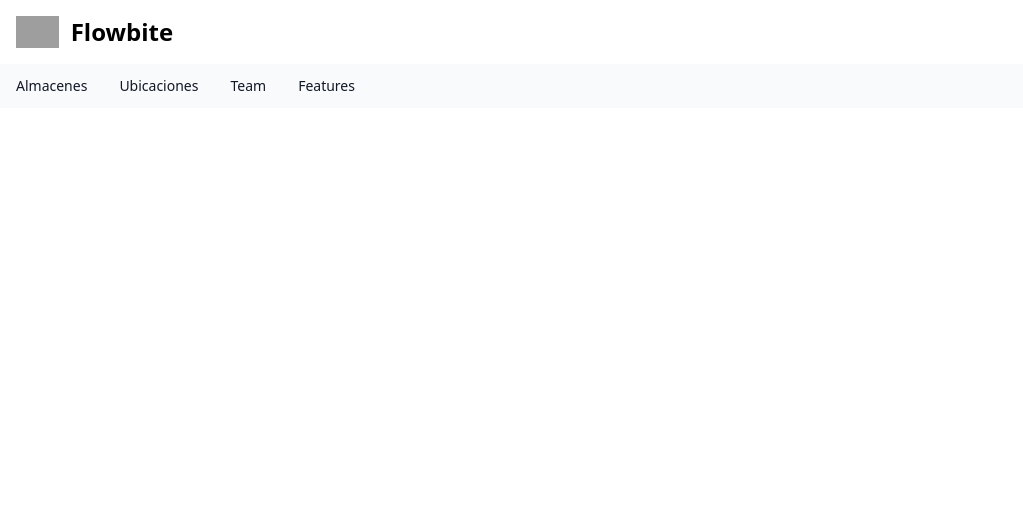
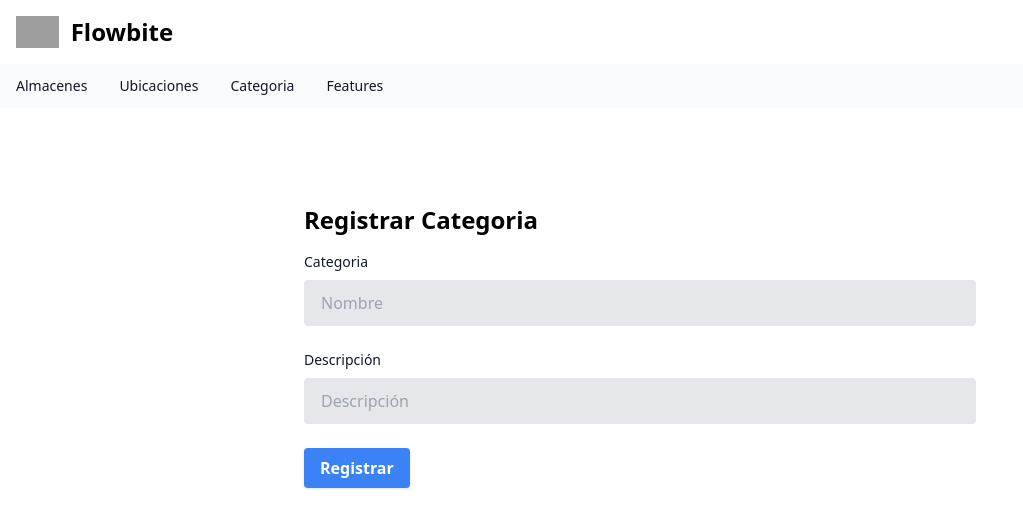
Before and after one commit to LucianaBlancoAranibar/InventarioReact, a React (Vite) app: page /FormCategory in a window 1280 px wide. Shown: the top 528 px of the page, without its empty margins (0-1023 px from the left). Built offline with nearby package versions, Linux system fonts and the light colour scheme; grey boxes are pictures that could not be loaded.

Commit message:
categoria

```diff
--- a/src/App.jsx
+++ b/src/App.jsx
@@ -10,6 +10,9 @@ import AlmacenEdit from './AlmacenEdit';
 import ListaUbicaciones from './ListaUbicaciones';
 import UbicacionEdit from './UbicacionEdit';
 import FormUbicacion from './FormUbicacion';
+import ListCategory from './ListCategory';
+import FormCategory from './FormCategory';
+
 
 function App() {
   const [count, setCount] = useState(0)
@@ -25,6 +28,9 @@ function App() {
         <Route path="/ListaUbicaciones" element={<ListaUbicaciones />} />
         <Route path="/UbicacionEdit/:id" element={<UbicacionEdit />} />
         <Route path="/FormUbicacion" element={<FormUbicacion />} />
+        <Route path="/ListCategory" element={<ListCategory />} />
+        <Route path="/FormCategory" element={<FormCategory />} />
+
       </Routes>
     </BrowserRouter>
     </>
--- /dev/null
+++ b/src/FormCategory.jsx
@@ -0,0 +1,79 @@
+import React, { useState, useEffect } from "react";
+import axios from "axios";
+
+const FormCategory = () => {
+
+  const [nombre, setNombre] = useState("");
+  const [descripcion, setDescripcion] = useState("");
+
+  const registrarCategory = async (e) => {
+    e.preventDefault();
+
+    try {
+      const respuesta = await axios.post("https://localhost:7010/api/Categoriums", {
+        NombreCategoria: nombre,
+        Descripcion: descripcion,
+
+      });
+
+      console.log("Category registrada:", respuesta.data);
+      // Limpiar el formulario después de una inserción exitosa
+      setNombre("");
+      setDescripcion("");
+
+    } catch (error) {
+      console.error("Error al registrar category:", error);
+      console.log("Category registrada:", respuesta.data);
+    }
+  };
+
+  return (
+    <section className="container mx-auto mt-8">
+      <div className="mx-auto max-w-2xl lg:py-16">
+        <h2 className="text-2xl font-semibold mb-4">Registrar Categoria</h2>
+        <form onSubmit={registrarCategory}>
+          <div className="mb-6">
+            <label htmlFor="nombre" className="block mb-2 text-sm font-medium text-gray-900 dark:text-white">
+              Categoria
+            </label>
+            <input
+              type="text"
+              id="nombre"
+              name="nombre"
+              value={nombre}
+              onChange={(e) => setNombre(e.target.value)}
+              className="block w-full bg-gray-200 text-gray-700 border rounded py-3 px-4 mb-3 leading-tight focus:outline-none focus:bg-white focus:border-gray-500"
+              placeholder="Nombre"
+              required
+            />
+          </div>
+          <div className="mb-6">
+            <label htmlFor="descripcion" className="block mb-2 text-sm font-medium text-gray-900 dark:text-white">
+              Descripción
+            </label>
+            <input
+              type="text"
+              id="descripcion"
+              name="descripcion"
+              value={descripcion}
+              onChange={(e) => setDescripcion(e.target.value)}
+              className="block w-full bg-gray-200 text-gray-700 border rounded py-3 px-4 mb-3 leading-tight focus:outline-none focus:bg-white focus:border-gray-500"
+              placeholder="Descripción"
+              required
+            />
+          </div>
+
+          <button
+            type="submit"
+            className="shadow bg-blue-500 hover:bg-blue-400 focus:shadow-outline focus:outline-none text-white font-bold py-2 px-4 rounded"
+          >
+            Registrar
+          </button>
+        </form>
+      </div>
+    </section>
+  );
+};
+
+export default FormCategory;
+``
--- a/src/FormUbicacion.jsx
+++ b/src/FormUbicacion.jsx
@@ -22,9 +22,8 @@ const FormUbicacion = () => {
   const registrarUbicacion = async (e) => {
     e.preventDefault();
 
-    // Verificar si se ha seleccionado un almacén
     if (!almacenId) {
-      console.error("Debe seleccionar un almacén.");
+      alert("Debe seleccionar un almacén."); // Usar alert para notificar al usuario o implementar otra forma de notificación
       return;
     }
 
@@ -32,38 +31,27 @@ const FormUbicacion = () => {
       const respuesta = await axios.post("https://localhost:7010/api/Ubicacions", {
         NombreUbicacion: nombre,
         Descripcion: descripcion,
-        AlmacenId: parseInt(almacenId, 10) // Asegurarse de que sea un entero
+        AlmacenId: parseInt(almacenId, 10),
       });
 
       console.log("Ubicación registrada:", respuesta.data);
+      // Limpiar el formulario después de una inserción exitosa
       setNombre("");
       setDescripcion("");
-      setAlmacenId(""); // Resetear el almacenId también
+      setAlmacenId("");
     } catch (error) {
       console.error("Error al registrar ubicación:", error);
     }
   };
 
   return (
-    <>
     <section className="container mx-auto mt-8">
       <div className="mx-auto max-w-2xl lg:py-16">
-          <h2 className="text-2xl font-semibold mb-4">Registrar Ubicacion</h2>
-          <form
-            className="w-full"
-            onSubmit={(e) => {
-              e.preventDefault();
-              registrarUbicacion(e);
-            }}
-          >
-            <div className="container mx-auto mt-8">
-              <div className="flex -mx-3 mb-6">
-                <div className="w-full px-3">
-                  <label
-                    htmlFor="nombre"
-                    className="block mb-2 text-sm font-medium text-gray-900 dark:text-white"
-                  >
-                    Nombre del Ubicacion
+        <h2 className="text-2xl font-semibold mb-4">Registrar Ubicación</h2>
+        <form onSubmit={registrarUbicacion}>
+          <div className="mb-6">
+            <label htmlFor="nombre" className="block mb-2 text-sm font-medium text-gray-900 dark:text-white">
+              Nombre de la Ubicación
             </label>
             <input
               type="text"
@@ -71,19 +59,14 @@ const FormUbicacion = () => {
               name="nombre"
               value={nombre}
               onChange={(e) => setNombre(e.target.value)}
-                    className="appearance-none block w-full bg-gray-200 text-gray-700 border border-gray-200 rounded py-3 px-4 mb-3 leading-tight focus:outline-none focus:bg-white focus:border-gray-500"
-                    placeholder="Nombre del ubicacion"
+              className="block w-full bg-gray-200 text-gray-700 border rounded py-3 px-4 mb-3 leading-tight focus:outline-none focus:bg-white focus:border-gray-500"
+              placeholder="Nombre de la ubicación"
               required
             />
           </div>
-              </div>
-              <div className="flex flex-wrap -mx-3 mb-2">
-                <div className="w-full px-3">
-                  <label
-                    htmlFor="descripcion"
-                    className="block mb-2 text-sm font-medium text-gray-900 dark:text-white"
-                  >
-                    Descripcion del Ubicacion
+          <div className="mb-6">
+            <label htmlFor="descripcion" className="block mb-2 text-sm font-medium text-gray-900 dark:text-white">
+              Descripción de la Ubicación
             </label>
             <input
               type="text"
@@ -91,17 +74,13 @@ const FormUbicacion = () => {
               name="descripcion"
               value={descripcion}
               onChange={(e) => setDescripcion(e.target.value)}
-                    className="appearance-none block w-full bg-gray-200 text-gray-700 border border-gray-200 rounded py-3 px-4 mb-3 leading-tight focus:outline-none focus:bg-white focus:border-gray-500"
-                    placeholder="Dirección"
+              className="block w-full bg-gray-200 text-gray-700 border rounded py-3 px-4 mb-3 leading-tight focus:outline-none focus:bg-white focus:border-gray-500"
+              placeholder="Descripción"
               required
             />
           </div>
-              </div>
-              <div className="w-full px-3 mb-6">
-                <label
-                  htmlFor="almacen"
-                  className="block mb-2 text-sm font-medium text-gray-900 dark:text-white"
-                >
+          <div className="mb-6">
+            <label htmlFor="almacen" className="block mb-2 text-sm font-medium text-gray-900 dark:text-white">
               Almacén
             </label>
             <select
@@ -109,7 +88,7 @@ const FormUbicacion = () => {
               name="almacen"
               value={almacenId}
               onChange={(e) => setAlmacenId(e.target.value)}
-                  className="block appearance-none w-full bg-gray-200 border border-gray-200 text-gray-700 py-3 px-4 pr-8 rounded leading-tight focus:outline-none focus:bg-white focus:border-gray-500"
+              className="block w-full bg-gray-200 border rounded py-3 px-4 pr-8 leading-tight focus:outline-none focus:bg-white focus:border-gray-500"
               required
             >
               <option value="">Seleccione un almacén</option>
@@ -120,18 +99,17 @@ const FormUbicacion = () => {
               ))}
             </select>
           </div>
-            </div>
           <button
             type="submit"
             className="shadow bg-blue-500 hover:bg-blue-400 focus:shadow-outline focus:outline-none text-white font-bold py-2 px-4 rounded"
           >
-              Registrar Ubicacion
+            Registrar Ubicación
           </button>
         </form>
       </div>
     </section>
-    </>
   );
 };
 
 export default FormUbicacion;
+``
--- /dev/null
+++ b/src/ListCategory.jsx
@@ -0,0 +1,88 @@
+import React, { useState, useEffect } from "react";
+import axios from "axios";
+import { useNavigate } from "react-router-dom";
+
+const ListaCategoriesComponent = () => {
+  const [categories, setCategories] = useState([]);
+  const navigate = useNavigate();
+
+  useEffect(() => {
+    const obtenerCategories = async () => {
+      try {
+        const respuesta = await axios.get("https://localhost:7010/api/Categoriums");
+        setCategories(respuesta.data);
+        console.log(respuesta.data);
+      } catch (error) {
+        console.error("Error al obtener categories:", error);
+      }
+    };
+    obtenerCategories();
+  }, []);
+  const eliminarUbicacion = async (id) => {
+    try {
+      await axios.delete(`https://localhost:7010/api/Ubicacions/${id}`);
+      // Actualizar la lista de almacenes tras la eliminación
+      setCategories(categories.filter((category) => category.categoryId !== id));
+    } catch (error) {
+      console.error("Error al eliminar la categoria:", error);
+    }
+  };
+
+  const irACrearUbicacion= () => {
+    navigate('/FormCategory'); // Navega a la ruta deseada
+  };
+  const eliminarCategory= async (id) => {
+    try {
+      await axios.delete(`https://localhost:7010/api/Categoriums/${id}`);
+      // Actualizar la lista de almacenes tras la eliminación
+      setCategories(categories.filter((category) => category.categoriaId !== id));
+    } catch (error) {
+      console.error("Error al eliminar el almacén:", error);
+    }
+  };
+  return (
+    <div className="container mx-auto mt-8">
+        <button
+        onClick={irACrearUbicacion}
+        className="mb-4 bg-blue-500 hover:bg-blue-700 text-white font-bold py-2 px-4 rounded"
+      >
+        Crear Categoria
+      </button>
+      <h2 className="text-2xl font-semibold mb-4">Lista de Categories</h2>
+      <table className="min-w-full table-auto">
+        <thead>
+          <tr>
+            <th className="px-4 py-2 border">Nombre</th>
+            <th className="px-4 py-2 border">Descripcion</th>
+            <th className="px-4 py-2 border">Acciones</th>
+          </tr>
+        </thead>
+        <tbody>
+          {categories.map((category) => (
+            <tr key={category.UbicacionId}>
+              <td className="border px-4 py-2">{category.nombreCategoria}</td>
+              <td className="border px-4 py-2">{category.descripcion}</td>
+
+              <td className="border px-4 py-2">
+                <button
+                  onClick={() => navigate(`/UbicacionEdit/${category.categoriaId}`)}
+                  className="text-indigo-600 hover:text-indigo-900 mr-2"
+                >
+                  Editar
+                </button>
+                <button
+                    onClick={() => eliminarCategory(category.categoriaId)}
+                    className="text-red-600 hover:text-red-900"
+                  >
+                    Eliminar
+                  </button>
+              </td>
+            </tr>
+          ))}
+        </tbody>
+      </table>
+    </div>
+  );
+};
+
+export default ListaCategoriesComponent;
--- a/src/Menu.jsx
+++ b/src/Menu.jsx
@@ -19,7 +19,7 @@ export default function Navigation() {
                     <a href="/ListaUbicaciones" class="text-gray-900 dark:text-white hover:underline">Ubicaciones</a>
                 </li>
                 <li>
-                    <a href="#" class="text-gray-900 dark:text-white hover:underline">Team</a>
+                    <a href="/ListCategory" class="text-gray-900 dark:text-white hover:underline">Categoria</a>
                 </li>
                 <li>
                     <a href="#" class="text-gray-900 dark:text-white hover:underline">Features</a>
```
Also changed, not shown: src/ListaUbicaciones.jsx (+9 -1 lines). Lines whose indentation alone changed are shown as unchanged.
